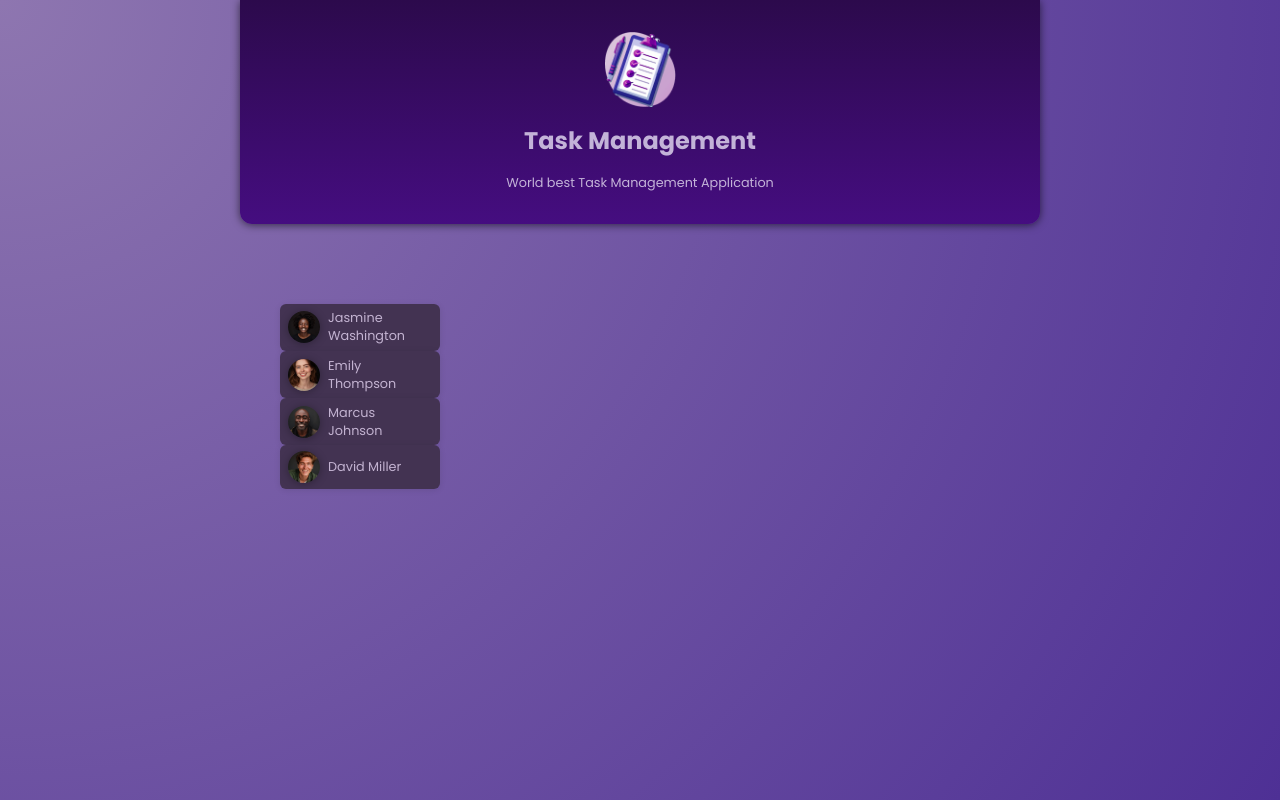
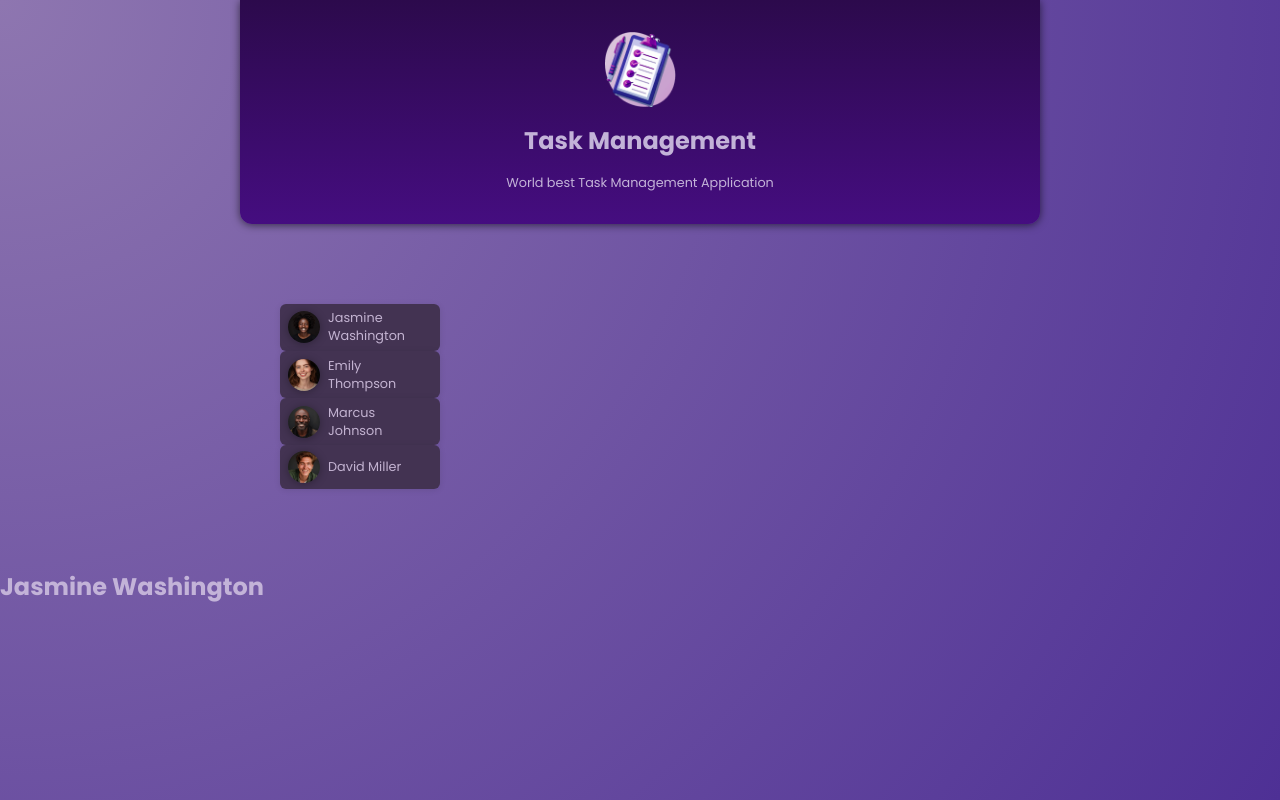
Before and after one commit to ssh4rma/Angular-JS, an Angular app in the folder task-mngt-app/: page / in a window 1280 px wide. Built offline with nearby package versions, Linux system fonts and the light colour scheme.

Commit message:
implemented tasks component in the application

```diff
--- a/task-mngt-app/src/app/app.component.html
+++ b/task-mngt-app/src/app/app.component.html
@@ -36,5 +36,5 @@
     </li>
   </ul>
 </main>
-
+<app-tasks [name]="selectedUser.name" />
 <router-outlet />
--- a/task-mngt-app/src/app/app.component.ts
+++ b/task-mngt-app/src/app/app.component.ts
@@ -3,17 +3,23 @@
 import { HeaderComponent } from './components/header/header.component';
 import { UserComponent } from './components/user/user.component';
 import { DUMMY_USERS } from './dummy-users';
+import { TasksComponent } from './components/tasks/tasks.component';
 
 @Component({
   selector: 'app-root',
-  imports: [RouterOutlet, HeaderComponent, UserComponent],
+  imports: [RouterOutlet, HeaderComponent, UserComponent, TasksComponent],
   templateUrl: './app.component.html',
   styleUrl: './app.component.css',
 })
 export class AppComponent {
   users = DUMMY_USERS;
+  selectedUserId = 'u1';
+
+  get selectedUser() {
+    return this.users.find((user) => user.id === this.selectedUserId)!;
+  }
+
   onSelectUser(id: string) {
-    console.log(id);
+    this.selectedUserId = id;
   }
-  title = 'task-mngt-app';
 }
--- /dev/null
+++ b/task-mngt-app/src/app/components/tasks/tasks.component.html
@@ -0,0 +1 @@
+<h2>{{ name }}</h2>
```
Also changed, not shown: task-mngt-app/src/app/components/tasks/tasks.component.ts (added, +11 -0 lines), task-mngt-app/src/app/components/tasks/tasks.component.css (added).
